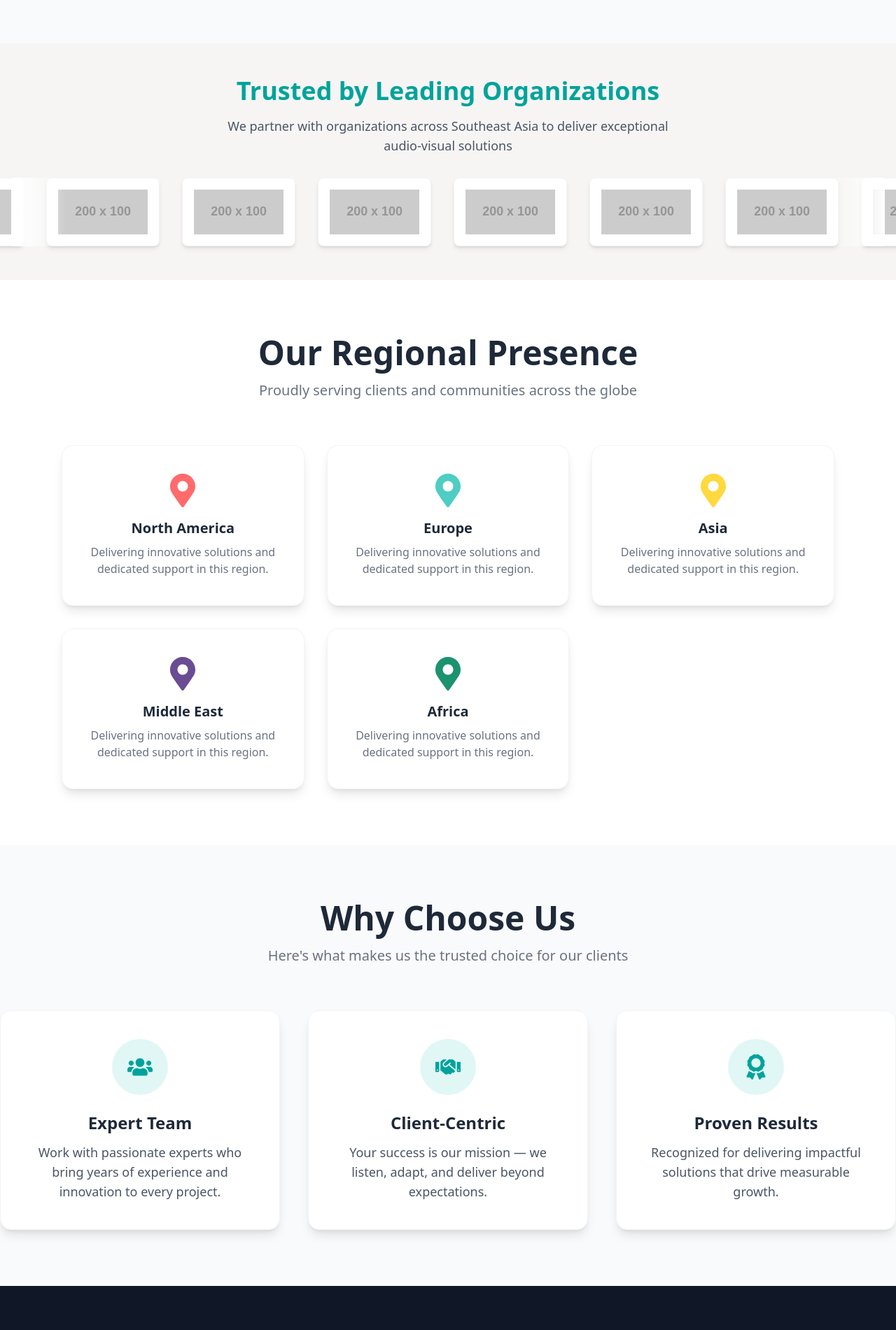
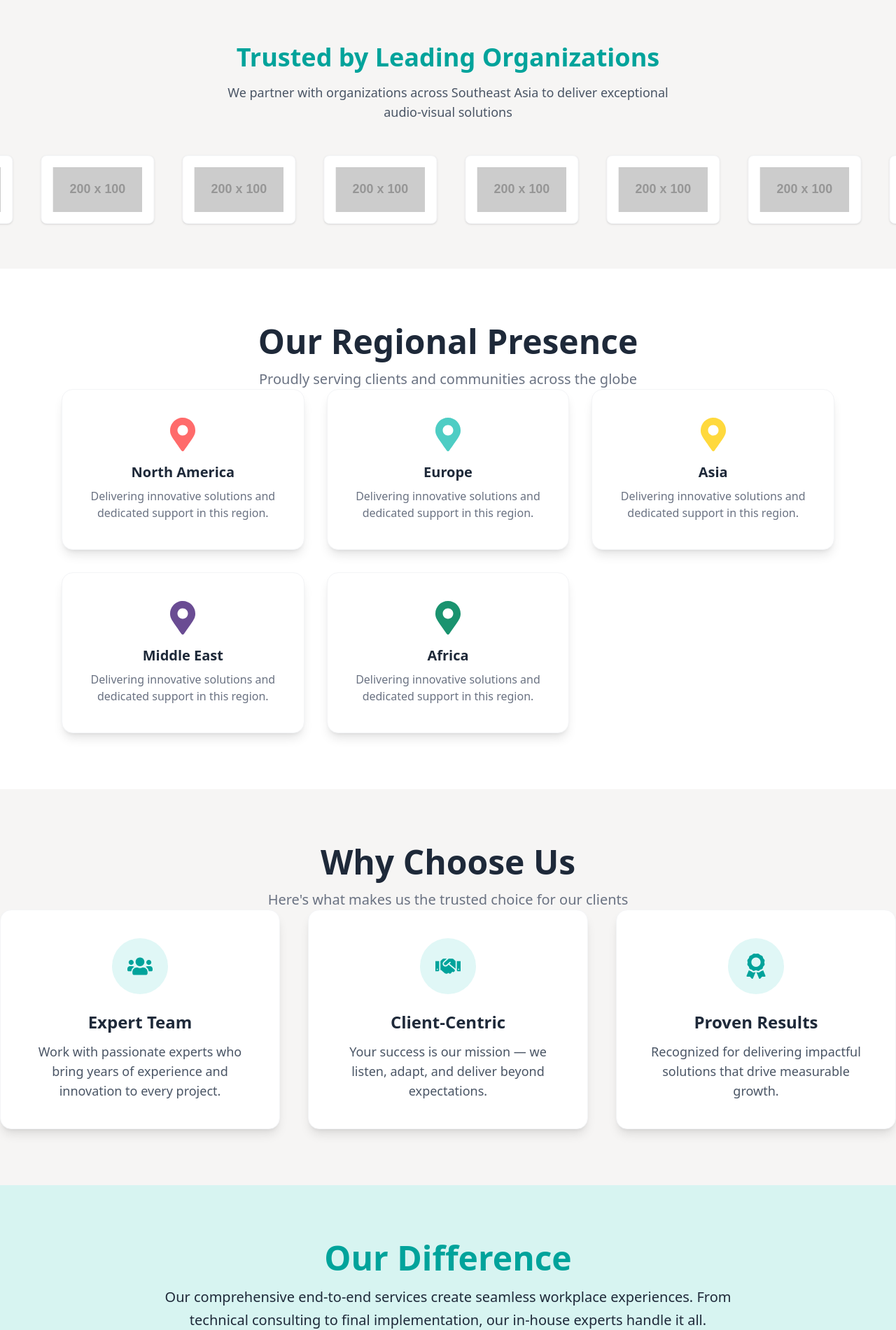
Before and after one commit to aya-bani/fiber-one-asia-prototype, a React (Vite) app: page /about in a window 1280 px wide. Shown: the part 642-2543 px from the top of the page at 70% size. Built offline with nearby package versions, Linux system fonts and the light colour scheme.

Commit message:
changing the about page

```diff
--- a/src/components/OurDifference.jsx
+++ b/src/components/OurDifference.jsx
@@ -72,7 +72,7 @@ const OurDifference = () => {
   ];
 
   return (
-    <section className="py-20 bg-gray-900">
+    <section className="py-20 bg-[#D7F4F1]">
       <div className="max-w-7xl mx-auto px-6">
         {/* Section Header */}
         <motion.div
@@ -82,10 +82,10 @@ const OurDifference = () => {
           viewport={{ once: true }}
           className="text-center mb-16"
         >
-          <h2 className="text-4xl md:text-5xl font-bold text-white mb-4">
+          <h2 className="text-4xl md:text-5xl font-bold text-[#00A39B] mb-4">
             Our Difference
           </h2>
-          <p className="text-xl text-gray-300 max-w-4xl mx-auto leading-relaxed">
+          <p className="text-xl  max-w-4xl mx-auto leading-relaxed">
             Our comprehensive end-to-end services create seamless workplace experiences. From technical consulting to final implementation, our in-house experts handle it all.
           </p>
         </motion.div>
@@ -107,10 +107,10 @@ const OurDifference = () => {
                 y: -8,
                 transition: { duration: 0.3 }
               }}
-              className="lg:col-span-7 bg-gradient-to-br from-gray-800 to-gray-900 rounded-2xl p-8 shadow-2xl border border-gray-700 hover:border-[#00A39B] transition-all duration-300 relative overflow-hidden"
+              className="lg:col-span-7  rounded-2xl p-8 shadow-2xl border border-gray-700 hover:border-[#00A39B] transition-all duration-300 relative overflow-hidden"
             >
               {/* Gradient overlay for depth */}
-              <div className="absolute inset-0 bg-gradient-to-br from-transparent via-transparent to-gray-800/20 rounded-2xl"></div>
+              <div className="absolute inset-0 bg-transparent  rounded-2xl"></div>
 
               {/* Content */}
               <div className="relative z-10 h-full flex flex-col">
@@ -123,10 +123,10 @@ const OurDifference = () => {
 
                 {/* Title and Description */}
                 <div className="text-center flex-1 flex flex-col justify-center">
-                  <h3 className="text-2xl font-bold text-white mb-4 leading-tight">
+                  <h3 className="text-2xl font-bold text-[#008B8B] mb-4 leading-tight">
                     Catch-all solutions for your hybrid workspace.
                   </h3>
-                  <p className="text-gray-300 leading-relaxed">
+                  <p className=" leading-relaxed">
                     Experience the latest leading-edge technology for seamless collaboration.
                   </p>
                 </div>
@@ -140,10 +140,10 @@ const OurDifference = () => {
                 y: -8,
                 transition: { duration: 0.3 }
               }}
-              className="lg:col-span-3 bg-gradient-to-br from-gray-800 to-gray-900 rounded-2xl p-8 shadow-2xl border border-gray-700 hover:border-[#00A39B] transition-all duration-300 relative overflow-hidden"
+              className="lg:col-span-3 rounded-2xl p-8 shadow-2xl border border-gray-700 hover:border-[#00A39B] transition-all duration-300 relative overflow-hidden"
             >
               {/* Gradient overlay for depth */}
-              <div className="absolute inset-0 bg-gradient-to-br from-transparent via-transparent to-gray-800/20 rounded-2xl"></div>
+              <div className="absolute inset-0 bg-transparent  rounded-2xl"></div>
 
               {/* Content */}
               <div className="relative z-10 h-full flex flex-col">
@@ -156,10 +156,10 @@ const OurDifference = () => {
 
                 {/* Title and Description */}
                 <div className="text-center flex-1 flex flex-col justify-center">
-                  <h3 className="text-xl font-bold text-white mb-4 leading-tight">
+                  <h3 className="text-xl font-bold text-[#008B8B] mb-4 leading-tight">
                     Hassle-free support, anytime, anywhere.
                   </h3>
-                  <p className="text-gray-300 leading-relaxed text-sm">
+                  <p className=" leading-relaxed text-sm">
                     Let our support team take care of your collaboration systems, so you can take care of your business.
                   </p>
                 </div>
@@ -174,10 +174,10 @@ const OurDifference = () => {
               y: -8,
               transition: { duration: 0.3 }
             }}
-            className="w-full bg-gradient-to-br from-gray-800 to-gray-900 rounded-2xl p-8 shadow-2xl border border-gray-700 hover:border-[#00A39B] transition-all duration-300 relative overflow-hidden"
+            className="w-full rounded-2xl p-8 shadow-2xl border border-gray-700 hover:border-[#00A39B] transition-all duration-300 relative overflow-hidden"
           >
             {/* Gradient overlay for depth */}
-            <div className="absolute inset-0 bg-gradient-to-br from-transparent via-transparent to-gray-800/20 rounded-2xl"></div>
+            <div className="absolute inset-0 bg-transparent rounded-2xl"></div>
 
             {/* Content */}
             <div className="relative z-10">
@@ -193,10 +193,10 @@ const OurDifference = () => {
 
                   {/* Title and Description */}
                   <div className="text-center lg:text-left">
-                    <h3 className="text-2xl font-bold text-white mb-4 leading-tight">
+                    <h3 className="text-2xl font-bold text-[#008B8B]  mb-4 leading-tight">
                       Smart, insightful, and actionable analytics.
                     </h3>
-                    <p className="text-gray-300 leading-relaxed">
+                    <p className="leading-relaxed">
                       Optimize workplace provisioning and policies based on data-driven insights to drive productivity and resource maximization.
                     </p>
                   </div>
--- a/src/components/PreFooterSection.jsx
+++ b/src/components/PreFooterSection.jsx
@@ -45,7 +45,7 @@ const PreFooterSection = () => {
   return (
     <section
       ref={containerRef}
-      className="relative w-screen h-screen overflow-hidden bg-[#D7F4F1] flex flex-col justify-center items-center"
+      className="relative w-screen h-screen overflow-hidden bg-[#D7F4F1] flex flex-col justify-center items-center pt-12 my-8"
     >
       {/* Animated background bars */}
       <div className="absolute inset-0 flex flex-col justify-center">
--- a/src/components/ScrollingImagesSection.jsx
+++ b/src/components/ScrollingImagesSection.jsx
@@ -12,11 +12,11 @@ const ScrollingImagesSection = () => {
     "https://via.placeholder.com/200x100/002F2D/FFFFFF?text=Client+8",
   ];
 
-  // Duplicate images for a seamless loop
+  // Duplicate images for infinite scrolling
   const duplicatedImages = [...images, ...images];
 
   return (
-    <section className="w-full bg-[#F6F5F4] py-12 overflow-hidden">
+    <section className="w-full bg-[#F6F5F4] py-16 overflow-hidden relative">
       <style>{`
         @keyframes scroll {
           0% { transform: translateX(0); }
@@ -24,17 +24,17 @@ const ScrollingImagesSection = () => {
         }
         .scroll-container {
           display: flex;
-          animation: scroll 30s linear infinite;
+          animation: scroll 25s linear infinite;
         }
         .scroll-wrapper:hover .scroll-container {
           animation-play-state: paused;
         }
       `}</style>
 
-      <div className="max-w-7xl mx-auto px-4">
+      <div className="max-w-7xl mx-auto px-6 relative">
         {/* Section Header */}
         <motion.div
-          className="text-center mb-8"
+          className="text-center mb-12"
           initial={{ opacity: 0, y: 20 }}
           whileInView={{ opacity: 1, y: 0 }}
           transition={{ duration: 0.6 }}
@@ -47,26 +47,28 @@ const ScrollingImagesSection = () => {
           </p>
         </motion.div>
 
-        {/* Scrolling Images */}
+        {/* Scrolling Logos */}
         <div className="relative scroll-wrapper">
-          {/* Gradient Overlays */}
-          <div className="absolute left-0 top-0 w-20 h-full bg-gradient-to-r from-white to-transparent z-10 pointer-events-none"></div>
-          <div className="absolute right-0 top-0 w-20 h-full bg-gradient-to-l from-white to-transparent z-10 pointer-events-none"></div>
+          {/* Left Gradient Shadow */}
+          {/* <div className="absolute left-0 top-0 w-32 h-full  z-20 pointer-events-none"></div>
+          {/* Right Gradient Shadow */}
+          {/* <div className="absolute right-0 top-0 w-32 h-full  z-20 pointer-events-none"></div> */}
 
-          {/* Image Strip */}
-          <div className="scroll-container gap-8">
+          {/* Logos Strip */}
+          <div className="scroll-container gap-10">
             {duplicatedImages.map((image, index) => (
-              <div
+              <motion.div
                 key={index}
-                className="flex-shrink-0 bg-white rounded-lg shadow-md p-4 border border-gray-100 hover:shadow-lg transition-shadow duration-300"
+                whileHover={{ scale: 1.05 }}
+                className="flex-shrink-0 bg-white rounded-lg shadow-sm p-4 border border-gray-100 hover:shadow-lg transition-all duration-300"
               >
                 <img
                   src={image}
                   alt={`Client ${index + 1}`}
-                  className="h-16 w-auto object-contain"
+                  className="h-16 w-auto object-contain select-none"
                   draggable="false"
                 />
-              </div>
+              </motion.div>
             ))}
           </div>
         </div>
--- a/src/pages/AboutPage.jsx
+++ b/src/pages/AboutPage.jsx
@@ -33,7 +33,7 @@ const heroStyles = {
     overflow: "hidden",
     background: "#f5f5f5",
     borderRadius: "20px",
-    marginBottom: "4rem"
+    marginBottom: "0rem"
   },
   slide: {
     position: "absolute",
@@ -70,7 +70,7 @@ const SectionTitle = ({ title, subtitle }) => (
     whileInView={{ opacity: 1, y: 0 }}
     transition={{ duration: 0.6 }}
     viewport={{ once: true }}
-    className="text-center mb-16"
+    className="text-center "
   >
     <h2 className="text-4xl md:text-5xl font-extrabold mb-4 text-gray-800">
       {title}
@@ -237,8 +237,7 @@ export default function AboutPage() {
             { name: "North America", color: "#FF6B6B" },
             { name: "Europe", color: "#4ECDC4" },
             { name: "Asia", color: "#FFD93D" },
-            { name: "Middle East", color: "#6A4C93" },
-            { name: "Africa", color: "#1A936F" }
+            { name: "Middle East", color: "#6A4C93" },            { name: "Africa", color: "#1A936F" }
           ].map((region) => (
             <div
               key={region.name}
@@ -255,7 +254,7 @@ export default function AboutPage() {
       </section>
 
       {/* Why Choose Us */}
-      <section className="py-20 bg-[#F9FAFB]">
+      <section className="py-20  bg-[#F6F5F4]">
         <SectionTitle
           title="Why Choose Us"
           subtitle="Here's what makes us the trusted choice for our clients"
@@ -326,7 +325,7 @@ export default function AboutPage() {
       </section>
 
       {/* Stats */}
-      <section className="py-20 bg-[#F9FAFB]">
+      <section className="py-20  bg-[#F6F5F4]">
         <SectionTitle
           title="Our Impact in Numbers"
           subtitle="A quick look at our achievements so far"
```
